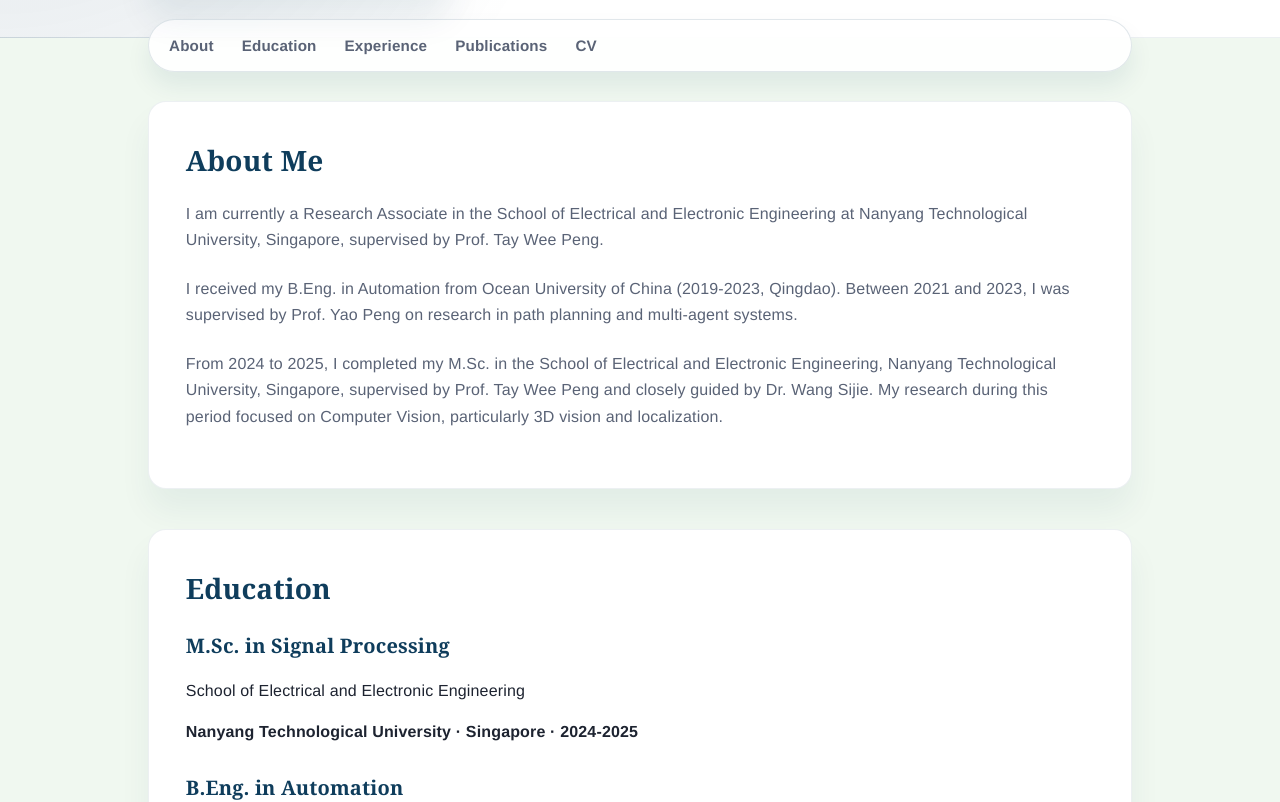
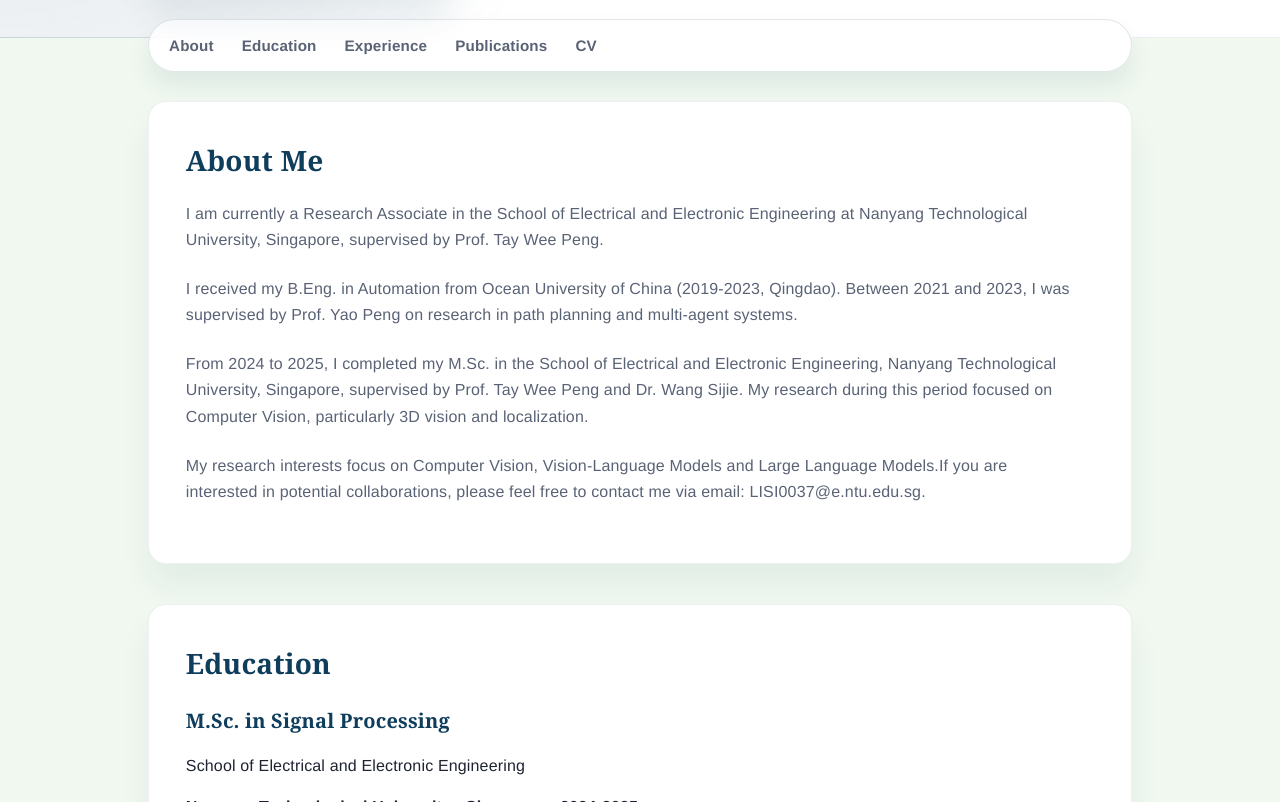
Before and after one commit to SiqiLi2001/SiqiLi2001.github.io, a plain HTML site: page index.html in a window 1280 px wide. Shown: the part 298-1100 px from the top of the page. Drawn offline with Linux system fonts and the light colour scheme.

Commit message:
update homepage info

```diff
--- a/index.html
+++ b/index.html
@@ -373,7 +373,8 @@
       <h2>About Me</h2>
       <p>I am currently a Research Associate in the School of Electrical and Electronic Engineering at Nanyang Technological University, Singapore, supervised by Prof. Tay Wee Peng.</p>
       <p>I received my B.Eng. in Automation from Ocean University of China (2019-2023, Qingdao). Between 2021 and 2023, I was supervised by Prof. Yao Peng on research in path planning and multi-agent systems.</p>
-      <p>From 2024 to 2025, I completed my M.Sc. in the School of Electrical and Electronic Engineering, Nanyang Technological University, Singapore, supervised by Prof. Tay Wee Peng and closely guided by Dr. Wang Sijie. My research during this period focused on Computer Vision, particularly 3D vision and localization.</p>
+      <p>From 2024 to 2025, I completed my M.Sc. in the School of Electrical and Electronic Engineering, Nanyang Technological University, Singapore, supervised by Prof. Tay Wee Peng and Dr. Wang Sijie. My research during this period focused on Computer Vision, particularly 3D vision and localization.</p>
+      <p>My research interests focus on Computer Vision, Vision-Language Models and Large Language Models.If you are interested in potential collaborations, please feel free to contact me via email: LISI0037@e.ntu.edu.sg.</p>
       <ul class="pill-list">
       </ul>
     </section>
```
